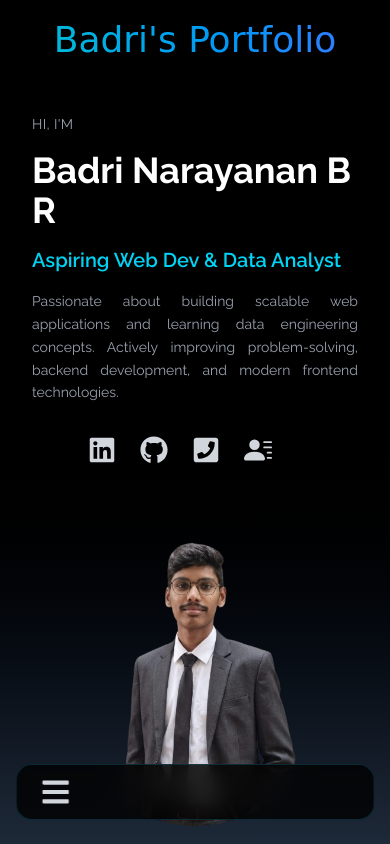
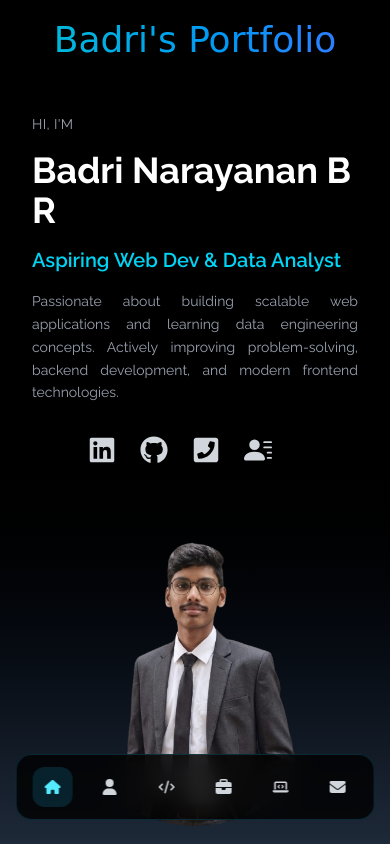
Before and after one commit to badri-2005/Personal-Portfolio, a React (Vite) app: page / in a window 390 px wide. Built offline with nearby package versions, Linux system fonts and the light colour scheme.

Commit message:
refactor Navbar component; remove mobile navigation and adjust layout for improved responsiveness

```diff
--- a/src/components/Navbar.jsx
+++ b/src/components/Navbar.jsx
@@ -1,11 +1,8 @@
-import React, { useState } from "react";
-import { FaBars, FaTimes } from "react-icons/fa";
+import React from "react";
 import { FaHouse, FaUser, FaCode, FaBriefcase, FaLaptopCode, FaEnvelope } from "react-icons/fa6";
 import { NavLink } from "react-router-dom";
 
 const Navbar = () => {
-  const [nav, setNav] = useState(false);
-
   const links = [
     { id: 1, label: "Home", path: "/", icon: FaHouse },
     { id: 2, label: "About", path: "/about", icon: FaUser },
@@ -27,14 +24,14 @@ const Navbar = () => {
       </div>
 
       <div className="fixed bottom-6 left-1/2 -translate-x-1/2 w-[92%] md:w-auto bg-black/80 backdrop-blur-md border border-cyan-900/50 rounded-2xl px-4 py-3 z-50">
-        <ul className="hidden md:flex items-center gap-2">
+        <ul className="flex items-center justify-between md:justify-center gap-1 sm:gap-2">
           {links.map(({ id, label, path, icon: Icon }) => (
             <li key={id}>
               <NavLink
                 to={path}
                 title={label}
                 className={({ isActive }) =>
-                  `w-11 h-11 flex items-center justify-center rounded-xl text-lg transition duration-300 ${
+                  `w-10 h-10 sm:w-11 sm:h-11 flex items-center justify-center rounded-xl text-base sm:text-lg transition duration-300 ${
                     isActive
                       ? "text-cyan-300 bg-cyan-900/40"
                       : "text-gray-300 hover:text-cyan-300 hover:bg-cyan-900/20"
@@ -46,36 +43,6 @@ const Navbar = () => {
             </li>
           ))}
         </ul>
-
-        <div
-          onClick={() => setNav(!nav)}
-          className="cursor-pointer z-50 text-gray-300 md:hidden px-2"
-        >
-          {nav ? <FaTimes size={30} /> : <FaBars size={30} />}
-        </div>
-
-        {nav && (
-          <ul className="flex flex-col justify-center items-center gap-5 absolute bottom-20 left-1/2 -translate-x-1/2 w-[85%] rounded-2xl py-8 bg-gradient-to-b from-black to-gray-800 border border-cyan-900/50 md:hidden">
-            {links.map(({ id, label, path, icon: Icon }) => (
-              <li key={id}>
-                <NavLink
-                  to={path}
-                  onClick={() => setNav(false)}
-                  title={label}
-                  className={({ isActive }) =>
-                    `w-14 h-14 rounded-xl flex items-center justify-center text-2xl transition duration-300 ${
-                      isActive
-                        ? "text-cyan-300 bg-cyan-900/40"
-                        : "text-gray-300 hover:text-cyan-300 hover:bg-cyan-900/20"
-                    }`
-                  }
-                >
-                  <Icon />
-                </NavLink>
-              </li>
-            ))}
-          </ul>
-        )}
       </div>
     </>
   );
```
